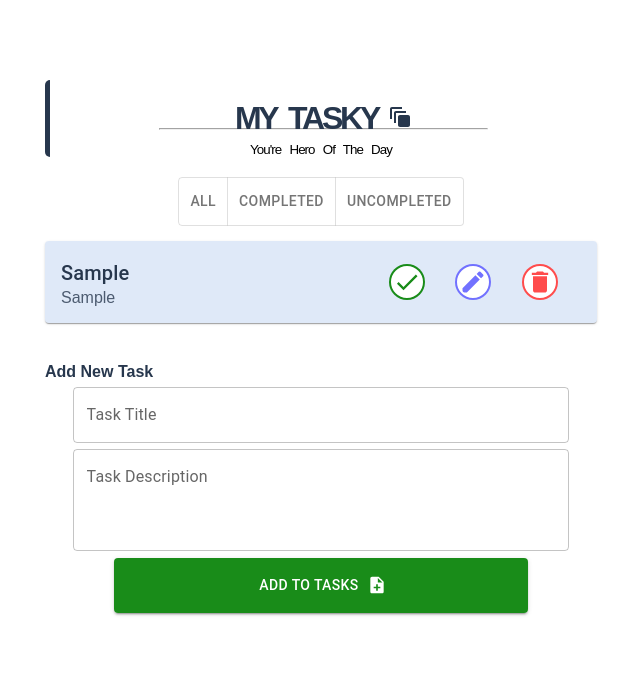
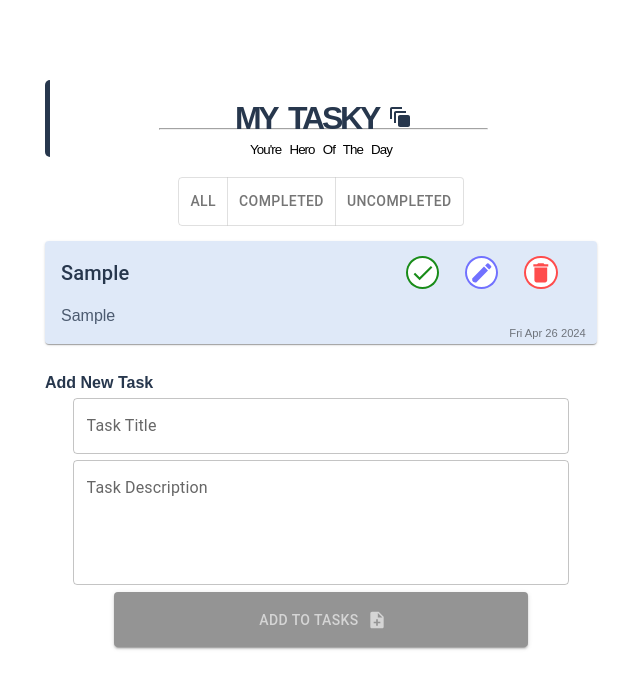
Before and after one commit to elz0z/todoList, a React (Vite) app: page / in a window 1280 px wide. Both pictures are taken after typing "Sample", "Sample" into the empty fields and a click on the button "ADD TO TASKS". Shown: the top 688 px of the page, without its empty margins (319-959 px from the left). Built offline with nearby package versions, Linux system fonts and the light colour scheme; a web font is replaced by a local one.

Commit message:
add task date and upgrade add new todo button

```diff
--- a/src/components/Main.css
+++ b/src/components/Main.css
@@ -3,7 +3,7 @@ main {
     padding-block: 20px;
 }
 .todo__card {
-    background-color: rgba(122, 162, 227, 0.239) !important;
+    background-color: #7aa2e33d !important;
     color: #27374d !important;
 }
 
@@ -16,7 +16,7 @@ main {
 }
 
 .addTodo {
-    margin-top: 40px;
+    margin-top: 30px;
 }
 .addTodo h4 {
     text-align: left;
@@ -24,3 +24,10 @@ main {
 .addTodo__newTodo {
     margin-top: 6px;
 }
+button.add {
+    background-color: #27374d;
+}
+button.disabled {
+    background-color: #949494 !important;
+    color: #ffffff9b;
+}
--- a/src/components/MainContent.jsx
+++ b/src/components/MainContent.jsx
@@ -47,6 +47,7 @@ export default function MainContent() {
     title: '',
     desc: ''
   })
+  const [isDisabled, setIsDisabled] = useState(true)
 
   /******* my first try before lazy initial state ******
 
@@ -63,11 +64,20 @@ export default function MainContent() {
     localStorage.setItem('todosList', JSON.stringify(todos));
   }, [todos]);
 
-
   function handleTitle(e) {
+    if (e.target.value.trim() == '' || newTodo.desc.trim() == '') {
+      setIsDisabled(true)
+    } else {
+      setIsDisabled(false)
+    }
     setNewTodo({ ...newTodo, title: e.target.value })
   }
   function handleDesc(e) {
+    if (e.target.value.trim() == '' || newTodo.title.trim() == '') {
+      setIsDisabled(true)
+    } else {
+      setIsDisabled(false)
+    }
     setNewTodo({ ...newTodo, desc: e.target.value })
   }
   function handleAddTodo(e) {
@@ -77,11 +87,13 @@ export default function MainContent() {
         id: uuid(),
         title: newTodo.title,
         description: newTodo.desc,
-        isCompleted: false
+        isCompleted: false,
+        date: new Date().toDateString()
       }])
       setNewTodo({ title: '', desc: '' })
       // localStorage.setItem('todosList', JSON.stringify(todos));
     }
+    setIsDisabled(true)
   }
 
   const showTodos =
@@ -111,9 +123,14 @@ export default function MainContent() {
             </ToggleButton>
           </ToggleButtonGroup>
         </Stack>
-
-        {showTodos}
-
+        {todos.length > 0 ? showTodos :
+          <p style={{
+            paddingTop: '1em',
+            color: '#d52e0a',
+            fontSize: '1rem'
+          }}>no tasks yet!
+          </p>
+        }
         <div className='addTodo'>
           <h4>add new task</h4>
           <div className='addTodo__newTodo'>
@@ -133,13 +150,13 @@ export default function MainContent() {
               id="outlined-multiline-static"
               label="task description"
               multiline
-              rows={3}
+              rows={4}
             />
           </div>
         </div>
 
         <div className='addTodo__confirm'  >
-          <Button onClick={handleAddTodo}
+          <Button className={`${isDisabled && 'disabled'} add`} onClick={handleAddTodo}
             sx={{
               backgroundColor: 'rgba(0,128,0,0.9)',
               width: '75%',
@@ -149,7 +166,7 @@ export default function MainContent() {
           </Button>
         </div>
       </main>
-    </TodosContext.Provider>
+    </TodosContext.Provider >
 
   )
 }
--- a/src/components/Todo.jsx
+++ b/src/components/Todo.jsx
@@ -32,28 +32,22 @@ export default function Todo({ todo }) {
         <Card className='todo__card' sx={{
           minWidth: 275,
           display: 'flex',
+          flexWrap: 'wrap'
         }}>
           <CardContent sx={{
             textAlign: 'left',
-            width: '60%'
+            width: '63%',
           }}>
             <Typography variant='h6'
               style={{ textDecoration: todo.isCompleted && 'line-through' }}>
               {todo.title}
             </Typography>
-            <Typography style={{ textDecoration: todo.isCompleted && 'line-through' }}
-              variant='p'
-              color='rgba(39,55,77,.8)'>
-              {todo.description}
-            </Typography>
-
           </CardContent>
-          <Stack style={{ marginRight: '5px' }}
-            width='40%' direction="row" >
+          <Stack width='37%' direction="row" >
 
             <IconButton onClick={handleComplete}
               style={{
-                padding: '1.2vw'
+                padding: '1vw'
               }}
               aria-label="completed">
               <DoneIcon
@@ -61,20 +55,20 @@ export default function Todo({ todo }) {
                   color: todo.isCompleted ? 'white' : 'rgba(0,128,0,0.9)',
                   backgroundColor: todo.isCompleted ? 'rgba(0,128,0,0.9)' : 'white',
                   padding: '2px',
-                  fontSize: '1.5em',
+                  fontSize: '1.4em',
                   borderRadius: '50%',
                   border: '2px solid rgba(0,128,0,0.9)'
                 }} />
             </IconButton>
 
             <IconButton style={{
-              padding: '1.2vw'
+              padding: '1vw'
             }}
               id='edit' aria-label="edit">
               <EditIcon className='icon edit' style={{
                 color: 'rgba(0,0,255,0.557)',
                 padding: '2px',
-                fontSize: '1.5em',
+                fontSize: '1.4em',
                 borderRadius: '50%',
                 backgroundColor: 'white',
                 border: '2px solid rgba(0,0,255,0.557)'
@@ -82,19 +76,37 @@ export default function Todo({ todo }) {
             </IconButton>
 
             <IconButton onClick={handleDelete} style={{
-              padding: '1.2vw'
+              padding: '1vw'
             }}
               aria-label="delete">
               <DeleteIcon className='icon dlt' style={{
                 color: 'rgba(255,0,0,0.7)',
                 padding: '2px',
-                fontSize: '1.5em',
+                fontSize: '1.4em',
                 borderRadius: '50%',
                 backgroundColor: 'white',
                 border: '2px solid rgba(255,0,0,0.7)'
               }} />
             </IconButton>
           </Stack>
+          <Typography style={{
+            textDecoration: todo.isCompleted && 'line-through',
+            textAlign: 'left',
+            paddingInline: '1em',
+            lineHeight: '1.4',
+            wordBreak: 'break-word',
+          }}
+            variant='p'
+            color='rgba(39,55,77,.8)'>
+            {todo.description}
+          </Typography>
+          <p style={{
+            textAlign: 'right',
+            flexBasis: "100%",
+            padding: '0 1em .5em 0',
+            color: 'rgba(0,0,0,0.5)',
+            fontSize: '.7em'
+          }}>{todo.date}</p>
         </Card>
       </div >
 
```
